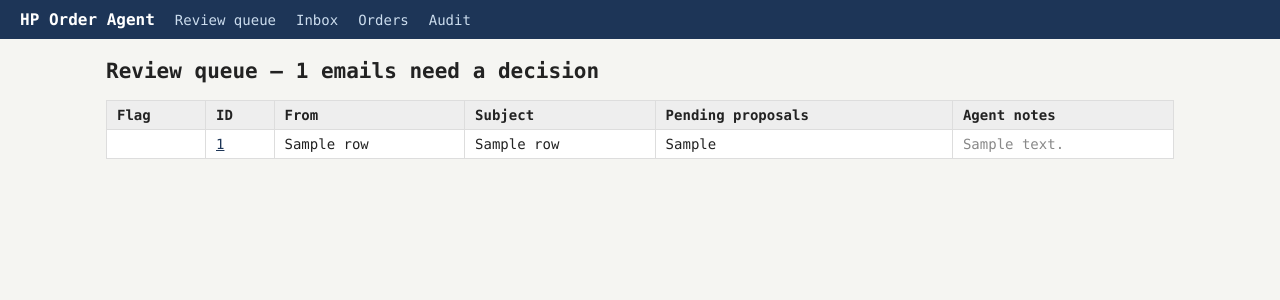
After one commit to forddyce/erp-ai-agent-harborpoint, a FastAPI app: template app/templates/queue.html in a window 1280 px wide. The commit adds this page. Shown: the top 300 px of the page. Run offline with FastAPI, Linux system fonts and the light colour scheme; the template is opened without the code that fills it: most values are stand-ins (such as "Sample title", 1, 10 or a date in 2020).

Commit message:
Add review queue view; checkout@v5

```diff
--- a/app/server.py
+++ b/app/server.py
@@ -105,6 +105,22 @@ def _commit(con, ptype, payload, decision, edited):
     return "ok"
 
 
+@app.get("/queue")
+def queue(request: Request):
+    with get_db() as con:
+        rows = [dict(r) for r in con.execute("""
+            SELECT e.email_id, e.sender_name, e.sender_email, e.subject, e.agent_notes,
+                   GROUP_CONCAT(p.type || ' #' || p.proposal_id) pending_props,
+                   MAX(a.id) IS NOT NULL AS flagged
+            FROM emails e
+            LEFT JOIN proposals p ON p.email_id=e.email_id AND p.status='pending'
+            LEFT JOIN audit_log a ON a.email_id=e.email_id AND a.action='flag_for_review'
+            GROUP BY e.email_id
+            HAVING COUNT(p.proposal_id) > 0 OR flagged
+            ORDER BY flagged DESC, e.email_id""").fetchall()]
+    return templates.TemplateResponse(request, "queue.html", {"rows": rows})
+
+
 @app.get("/audit")
 def audit_view(request: Request):
     with get_db() as con:
--- a/app/templates/base.html
+++ b/app/templates/base.html
@@ -25,7 +25,7 @@
   </style>
 </head>
 <body>
-<nav><b>HP Order Agent</b><a href="/">Inbox</a><a href="/orders">Orders</a><a href="/audit">Audit</a></nav>
+<nav><b>HP Order Agent</b><a href="/queue">Review queue</a><a href="/">Inbox</a><a href="/orders">Orders</a><a href="/audit">Audit</a></nav>
 <main>{% block content %}{% endblock %}</main>
 </body>
 </html>
--- /dev/null
+++ b/app/templates/queue.html
@@ -0,0 +1,17 @@
+{% extends "base.html" %}
+{% block content %}
+<h2>Review queue — {{ rows | length }} emails need a decision</h2>
+<table>
+<tr><th>Flag</th><th>ID</th><th>From</th><th>Subject</th><th>Pending proposals</th><th>Agent notes</th></tr>
+{% for r in rows %}
+<tr>
+  <td>{% if r.flagged %}<span class="badge error">needs triage</span>{% endif %}</td>
+  <td><a href="/emails/{{ r.email_id }}">{{ r.email_id }}</a></td>
+  <td>{{ r.sender_name or r.sender_email }}</td>
+  <td>{{ r.subject }}</td>
+  <td>{{ r.pending_props or "—" }}</td>
+  <td class="muted">{{ (r.agent_notes or "")[:140] }}</td>
+</tr>
+{% endfor %}
+</table>
+{% endblock %}
```
Also changed, not shown: .github/workflows/deploy.yml.
